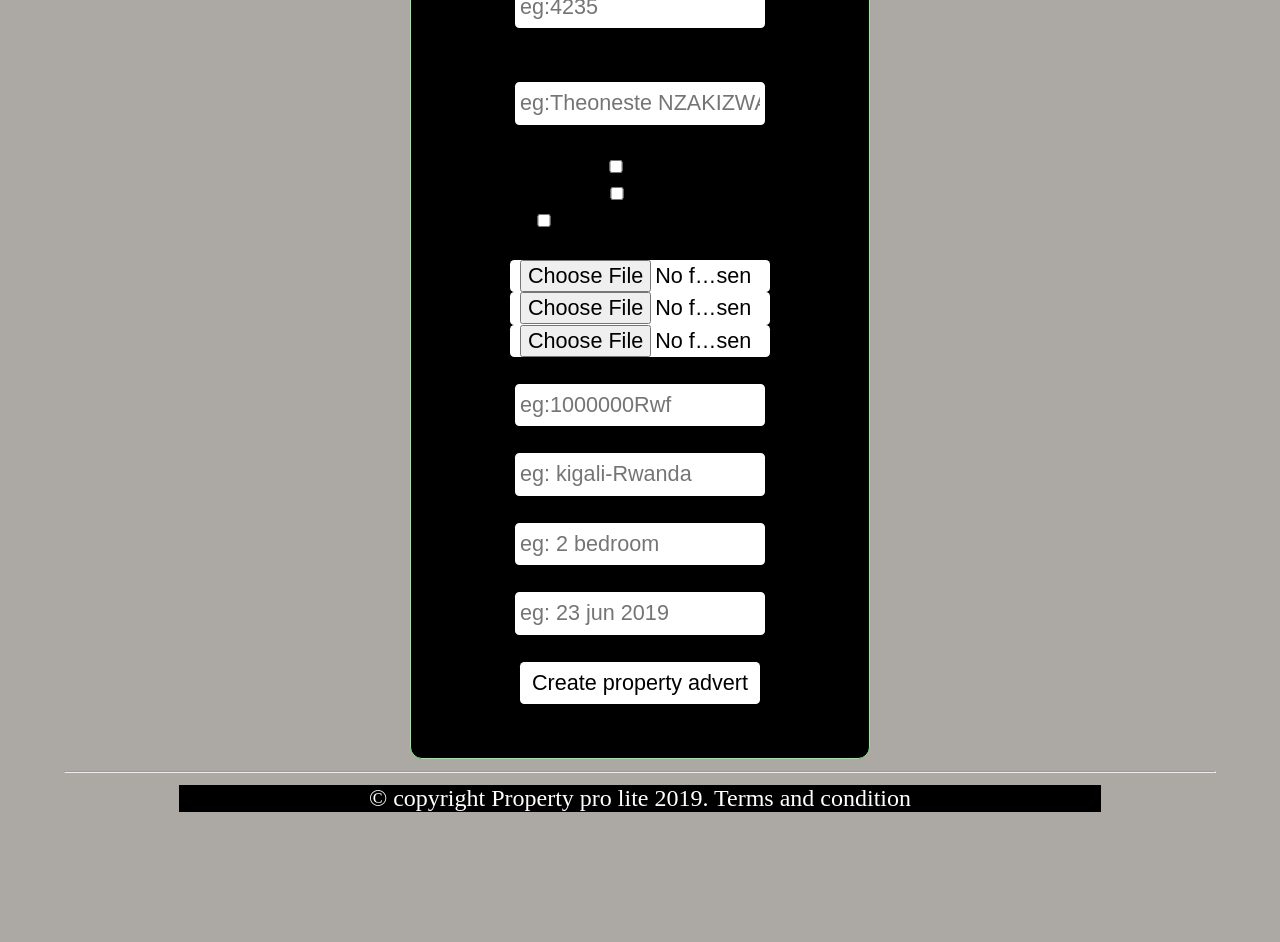
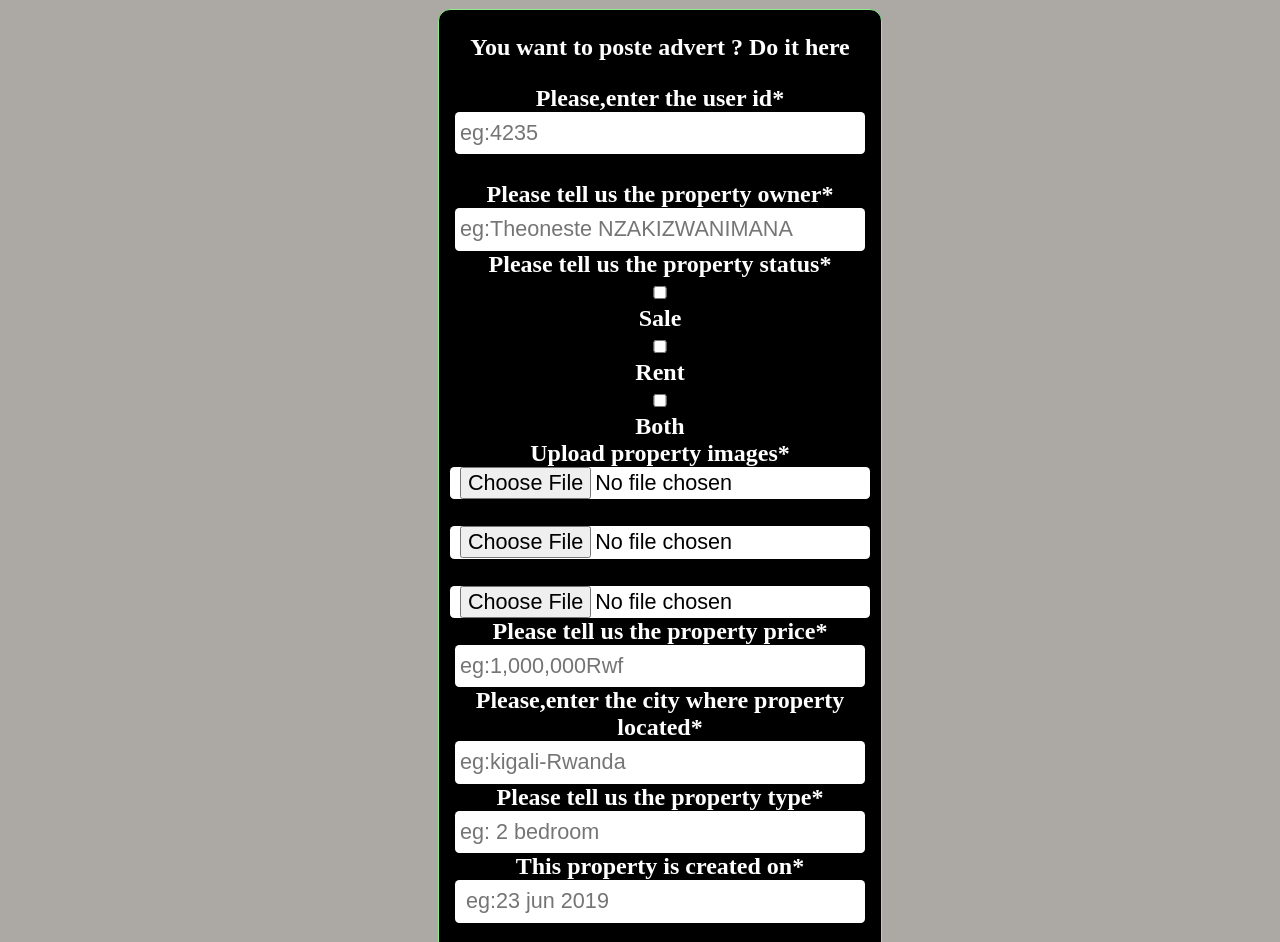
Before and after one commit to theonestenza/PROPERTY-PRO-LITE-PROJECT, a plain HTML site: page UI/pages/createadvert.html in a window 1280 px wide. Shown: the part 144-1086 px from the top of the page. Before the commit the page ends 964 px from the top, so only its background shows below. Drawn offline with Linux system fonts and the light colour scheme.

Commit message:
14th version of property pro

```diff
--- a/UI/css/css.css
+++ b/UI/css/css.css
@@ -34,7 +34,7 @@ li {
 }
 
 input{
-    width:50%;
+    width:60%;
     border: lightseagreen solid 1px;
     border-radius: 0.2em;
 
@@ -151,6 +151,20 @@ ul {
     display: inline-block;
 
 }
+.content:hover {
+
+    background-color:lightcyan;
+    text-align: center;
+    font-family: Arial, Helvetica, sans-serif;
+    color: black;
+   border: hidden;
+   border-radius: 0.2em;
+   margin-left: 10%;
+    margin-right: 10%;
+    text-align: center;
+    display: inline-block;
+
+}
 a:link {
     color: white;
     }
@@ -160,18 +174,18 @@ a:visited {
 a:hover {
     color:blue;
     }
-input, textarea, button {
+input, textarea {
         font    : .9em/1.5em "handwriting", sans-serif;
 
         border  : none;
         padding : 0 10px;
         margin  : 0;
-        width   : 240px;
+        width   : 400px;
        border: hidden;
        border-radius: 0.2em;
         background: white;
       }
-input:focus, textarea:focus ,button:focus {
+input:focus, textarea:focus  {
         background   : bisque;
         border-radius: 5px;
         outline      : none;
@@ -183,4 +197,26 @@ input:focus, textarea:focus ,button:focus {
           font-weight: bold;
 
       }
-b
+ button {
+    font    : .9em/1.5em "handwriting", sans-serif;
+
+    border  : none;
+    padding : 0 10px;
+    margin  : 0;
+    width   : 200px;
+   border: hidden;
+   border-radius: 0.2em;
+    background: white;
+
+ }
+ button:focus {
+    background   : bisque;
+    border-radius: 5px;
+    outline      : none;
+    border: hidden;
+   border-radius: 0.2em;
+ }
+  .subheader-cu {
+
+     color: black;
+ }
--- a/UI/pages/createadvert.html
+++ b/UI/pages/createadvert.html
@@ -33,45 +33,50 @@
 
 </nav>
   <br>
-
+  <div class="centering subheader-cu">
+      <li> <a href="createadvert.html">Poste an advert</a></li>
+          <li> <a href="updateadvert.html">update a posted advert</a>  </li>
+        </ul>
+     </div>
+        <ul>
   <section >
       <div class="centering">
 <form class="form">
+                <p class="form-text centering">You want to poste advert ? Do it here</p>
 
-
-                        <label >Please,enter the user id*</label><br>
-                        <input type="text" placeholder="eg:4235"class="input-box" required ><br /><br>
-                        <label>Please tell us the property owner* </label>
+                      <label class="form-text centering">Please,enter the user id*</label><br>
+                      <input type="text" placeholder="eg:4235" class="input-box" required ><br /><br>
+                      <label class="form-text centering">Please tell us the property owner* </label>
                       <br />
                       <input type="text" placeholder="eg:Theoneste NZAKIZWANIMANA" class="input-box"  required><br />
-                         <label>Please tell us the property status* </label><br>
-                         <label>
+                       <label class="form-text centering">Please tell us the property status* </label><br>
+
                        <input type="checkbox" name="checkbox2" value="checkbox">
-                                     Sale</label>
-                         <label>
-                         <input type="checkbox" name="checkbox" value="checkbox">Rent</label>
+                                  <label class="form-text centering"> Sale</label>
+
+                       <input type="checkbox" name="checkbox" value="checkbox"  ><label class="form-text centering">Rent</label>
                        <input type="checkbox" name="checkbox3" value="checkbox">
-                              Both Rent and Sale</label>
+                           <label class="form-text centering">Both</label>
                       <br />
-                        <label>Upload property images* </label>
+                      <label class="form-text centering">Upload property images* </label>
                       <br />
-                        <input type="file" >
-                        <input type="file" >
+                      <input type="file" ><br><br>
+                      <input type="file" ><br><br>
                       <input type="file" ><br />
-                        <label>Please tell us the property price* </label>
+                      <label class="form-text centering">Please tell us the property price* </label>
                       <br />
-                        <input type="text" class="input-box" placeholder="eg:1000000Rwf"><br />
-                         <label>Please,enter the city where property located* </label>
+                      <input type="text" class="input-box" placeholder="eg:1,000,000Rwf"><br />
+                       <label class="form-text centering">Please,enter the city where property located* </label>
                       <br />
-                        <input type="text" placeholder="eg: kigali-Rwanda" class="input-box"  required><br />
-                        <label>Please tell us the property type* </label>
+                      <input type="text" placeholder="eg:kigali-Rwanda" class="input-box"  required><br />
+                      <label class="form-text centering">Please tell us the property type* </label>
                       <br />
                       <input name="text" type="text"  placeholder="eg: 2 bedroom" class="input-box" required><br>
-                        <label>This property is created on* </label>
+                      <label class="form-text centering">This property is created on* </label>
                       <br />
-                        <input type="text" placeholder="eg: 23 jun 2019" class="input-box" required>
+                      <input type="text" placeholder=" eg:23 jun 2019" class="input-box" required>
                        <br /> <br>
-                        <button type="submit" class="input-box" >Create property advert </button><br><br> <br>
+                      <button type="submit" class="input-box" >Create a property advert </button><br><br><br>
                   </form>
       </div>
 
```
Also changed, not shown: UI/pages/passwordreset.html (+1 -4 lines), UI/pages/signin.html (+2 -4 lines), UI/pages/updateadvert.html (+24 -16 lines). Lines whose indentation alone changed are shown as unchanged.
